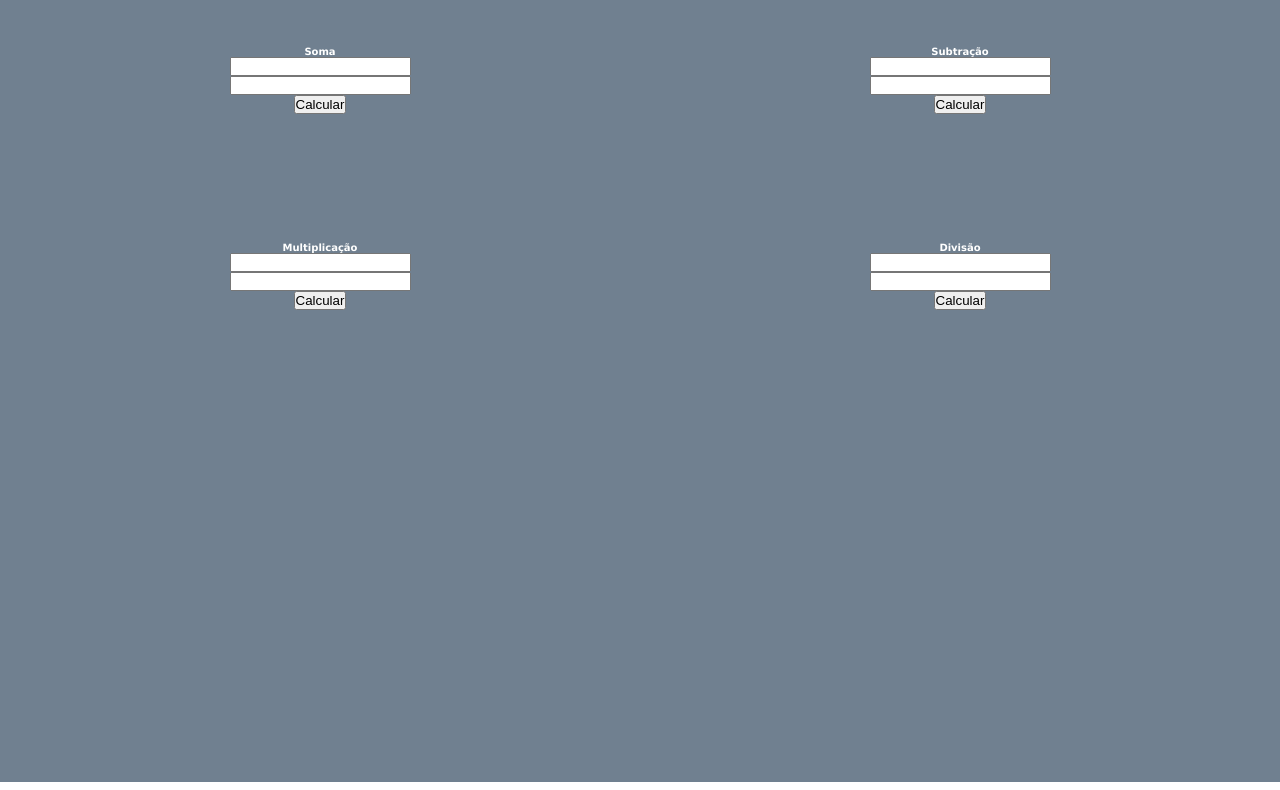
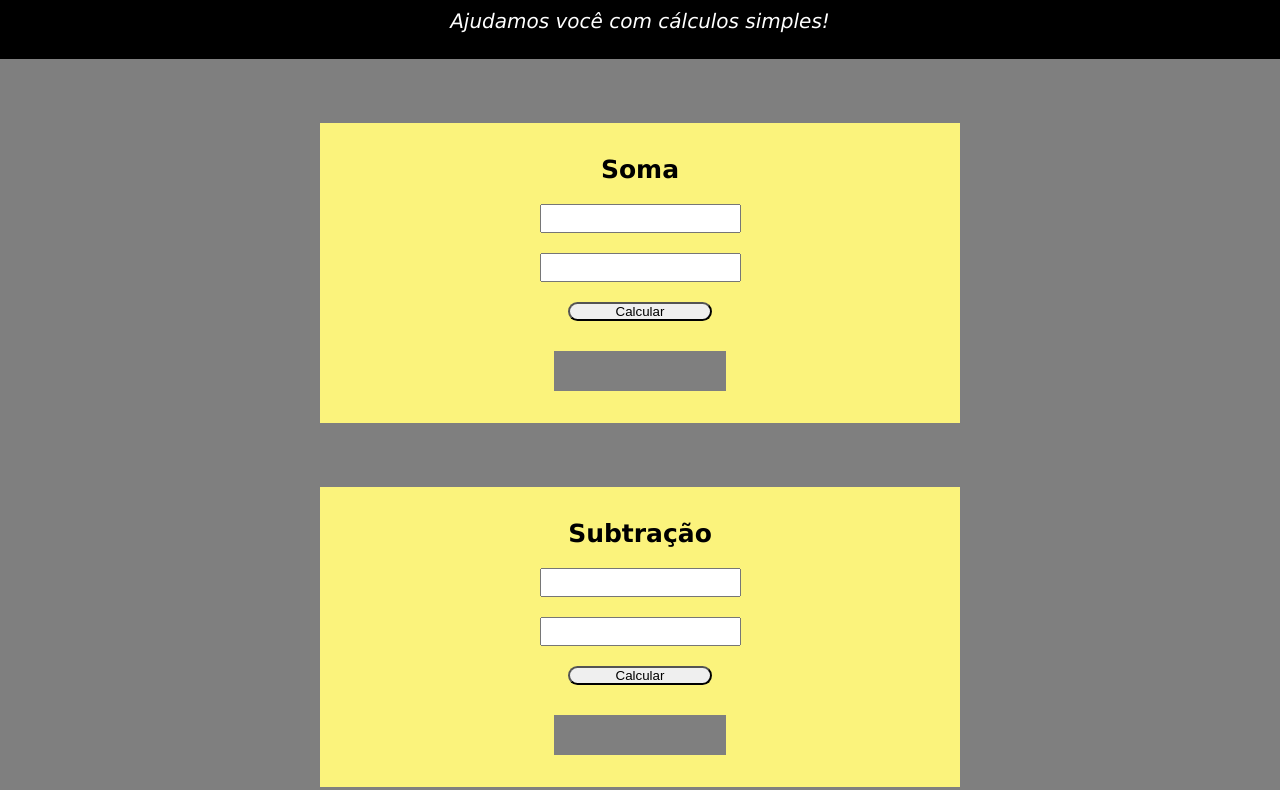
Before and after one commit to lucassoteroo/ProjetosJavascript, a plain HTML site: page CalculadoraWeb1.0/index.html in a window 1280 px wide. Shown: the part 80-870 px from the top of the page. Drawn offline with Linux system fonts and the light colour scheme.

Commit message:
calculadoraWeb1.0-versao1.1

```diff
--- a/CalculadoraWeb1.0/index.html
+++ b/CalculadoraWeb1.0/index.html
@@ -22,10 +22,10 @@
         <div class="soma">
             <h4>Soma</h4>
             <div class="n01">
-                <input type="text" id="numero1-soma">
+                <input type="number" id="numero1-soma">
             </div>
             <div class="n02">
-                <input type="text" id="numero2-soma">
+                <input type="number" id="numero2-soma">
             </div>
             <div class="botoes">
             </div>
@@ -41,10 +41,10 @@
         <div class="subtracao">
             <h4>Subtração</h4>
             <div class="n01">
-                <input type="text" id="numero1-sub">
+                <input type="number" id="numero1-sub">
             </div>
             <div class="n02">
-                <input type="text" id="numero2-sub">
+                <input type="number" id="numero2-sub">
             </div>
             <div class="botoes">
             </div>
@@ -60,10 +60,10 @@
         <div class="multiplicacao">
             <h4>Multiplicação</h4>
             <div class="n01">
-                <input type="text" id="numero1-mult">
+                <input type="number" id="numero1-mult">
             </div>
             <div class="n02">
-                <input type="text" id="numero2-mult">
+                <input type="number" id="numero2-mult">
             </div>
             <div class="botoes">
             </div>
@@ -79,10 +79,10 @@
         <div class="divisao">
             <h4>Divisão</h4>
             <div class="n01">
-                <input type="text" id="numero1-div">
+                <input type="number" id="numero1-div">
             </div>
             <div class="n02">
-                <input type="text" id="numero2-div">
+                <input type="number" id="numero2-div">
             </div>
             <div class="botoes">
             </div>
--- a/CalculadoraWeb1.0/style.css
+++ b/CalculadoraWeb1.0/style.css
@@ -9,54 +9,109 @@ html {
     font-family: Verdana, Geneva, Tahoma, sans-serif;
 }
 
+body {
+    background-color: #7F7F7F;
+}
+
 .apresentacao {
     width: 100%;
     text-align: center;
-    background-color: gray;
+    background-color: #000000;
 }
 
 .apresentacao h2 {
+    color: #fff;
     font-size: 3.25rem;
+    padding: 2% 0;
 }
 
 .apresentacao p {
+    color: #fff;
     font-size: 2rem;
+    padding-bottom: 2%;
     font-style: italic;
 }
 
 .calculos {
-    height: 100vh;
-    background-color: slategray;
+    background-color: #7F7F7F;
 }
 
 .soma {
+    background-color: #FBF37C;
     width: 50%;
-    float: left;
     text-align: center;
-    padding: 5%;
+    margin: 5% auto;
+    padding: 2.5%;
 }
 
 .subtracao {
+    background-color: #FBF37C;
     width: 50%;
-    float: left;
     text-align: center;
-    padding: 5%;
+    margin: 5% auto;
+    padding: 2.5%;
 }
 
 .multiplicacao {
+    background-color: #FBF37C;
     width: 50%;
-    float: left;
     text-align: center;
-    padding: 5%;
+    margin: 5% auto;
+    padding: 2.5%;
 }
 
 .divisao {
+    background-color: #FBF37C;
     width: 50%;
-    float: left;
     text-align: center;
-    padding: 5%;
+    margin: 5% auto;
+    padding: 2.5%;
 }
 
 h4 {
-    color: #fff;
+    font-size: 2.5rem;
+    color: #000000;
+    padding-bottom: 20px;
 }
+
+input {
+    margin-bottom: 20px;
+    padding: 5px 10px;
+    text-align: center;
+}
+
+button {
+    border-radius: 10px;
+    width: 25%;
+}
+
+.campo-resultado {
+    background-color: #7F7F7F;
+    height: 5vh;
+    margin: 30px auto 0 auto;
+    width: 30%
+}
+
+#resultado-soma {
+    padding: 2%;
+    font-size: 2rem;
+    font-weight: bold;
+}
+
+#resultado-sub {
+    padding: 2%;
+    font-size: 2rem;
+    font-weight: bold;
+}
+
+#resultado-mult {
+    padding: 2%;
+    font-size: 2rem;
+    font-weight: bold;
+}
+
+#resultado-div {
+    padding: 2%;
+    font-size: 2rem;
+    font-weight: bold;
+}
```
Also changed, not shown: CalculadoraWeb1.0/README.md.
